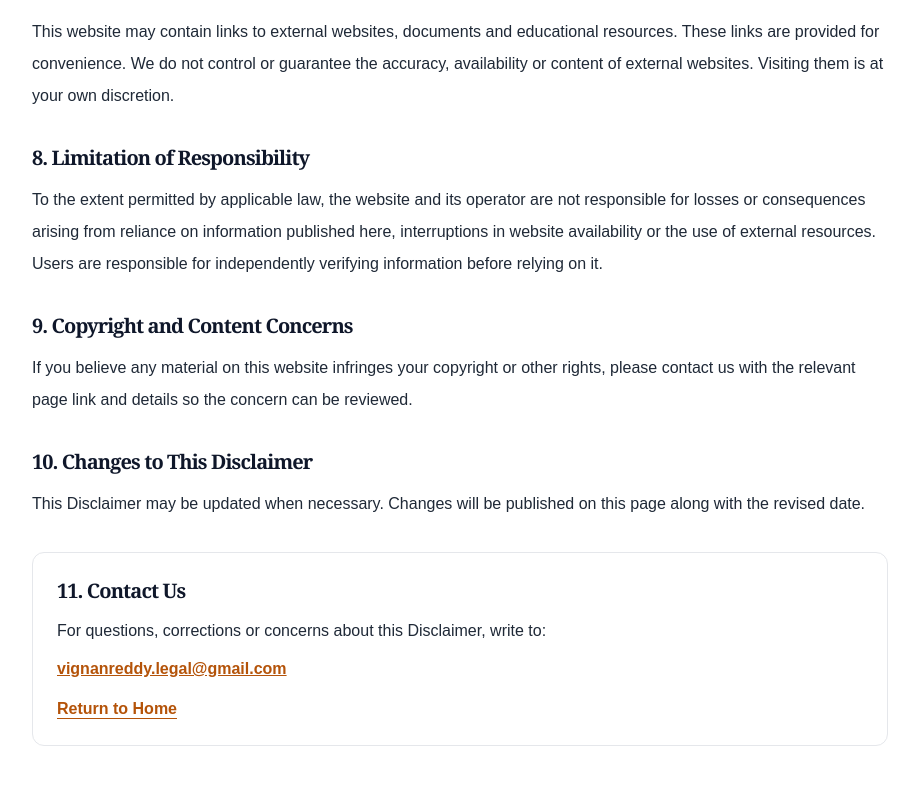
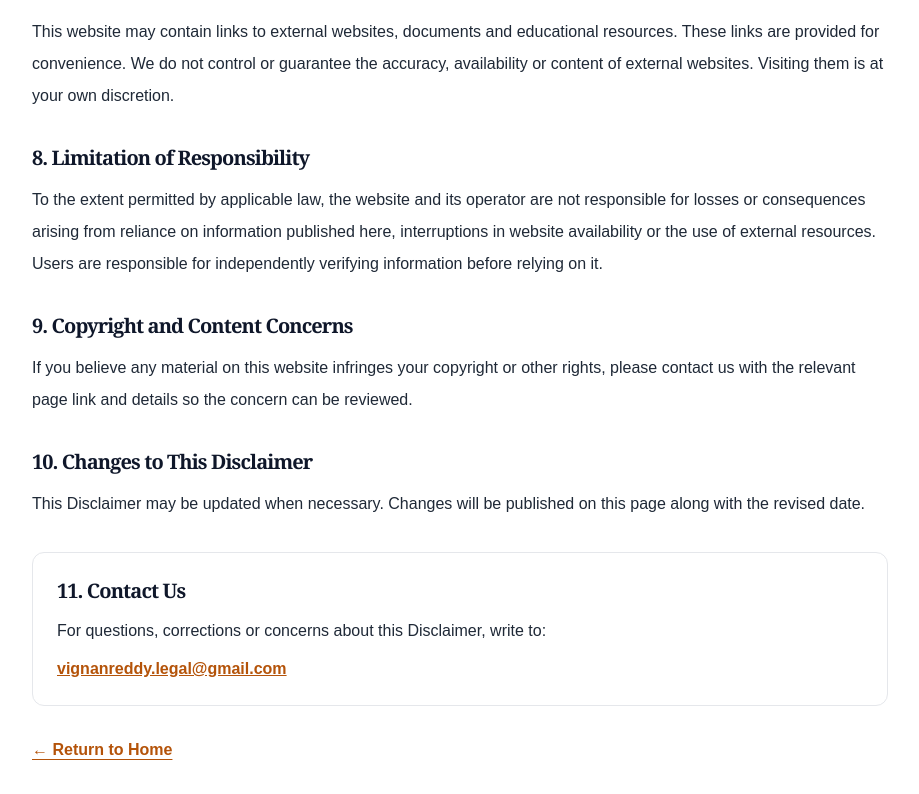
Before and after one commit to Vr7solutions/vignanreddy-legal-journey, a Next.js app: page /disclaimer in a window 1280 px wide. Shown: the part 1372-2166 px from the top of the page, without its empty margins (180-1099 px from the left). Built offline with nearby package versions, Linux system fonts and the light colour scheme.

Commit message:
Update return link text and structure

```diff
--- a/app/disclaimer/page.tsx
+++ b/app/disclaimer/page.tsx
@@ -172,14 +172,16 @@ export default function DisclaimerPage() {
         >
           vignanreddy.legal@gmail.com
         </a>
-        <br />
+      </section>
+
+      <div className="mt-8">
         <Link
           href="/"
-          className="mt-4 inline-block font-semibold text-amber-700 underline underline-offset-4"
+          className="font-semibold text-amber-700 underline underline-offset-4"
         >
-          Return to Home
+          ← Return to Home
         </Link>
-      </section>
+      </div>
     </main>
   );
 }
```
